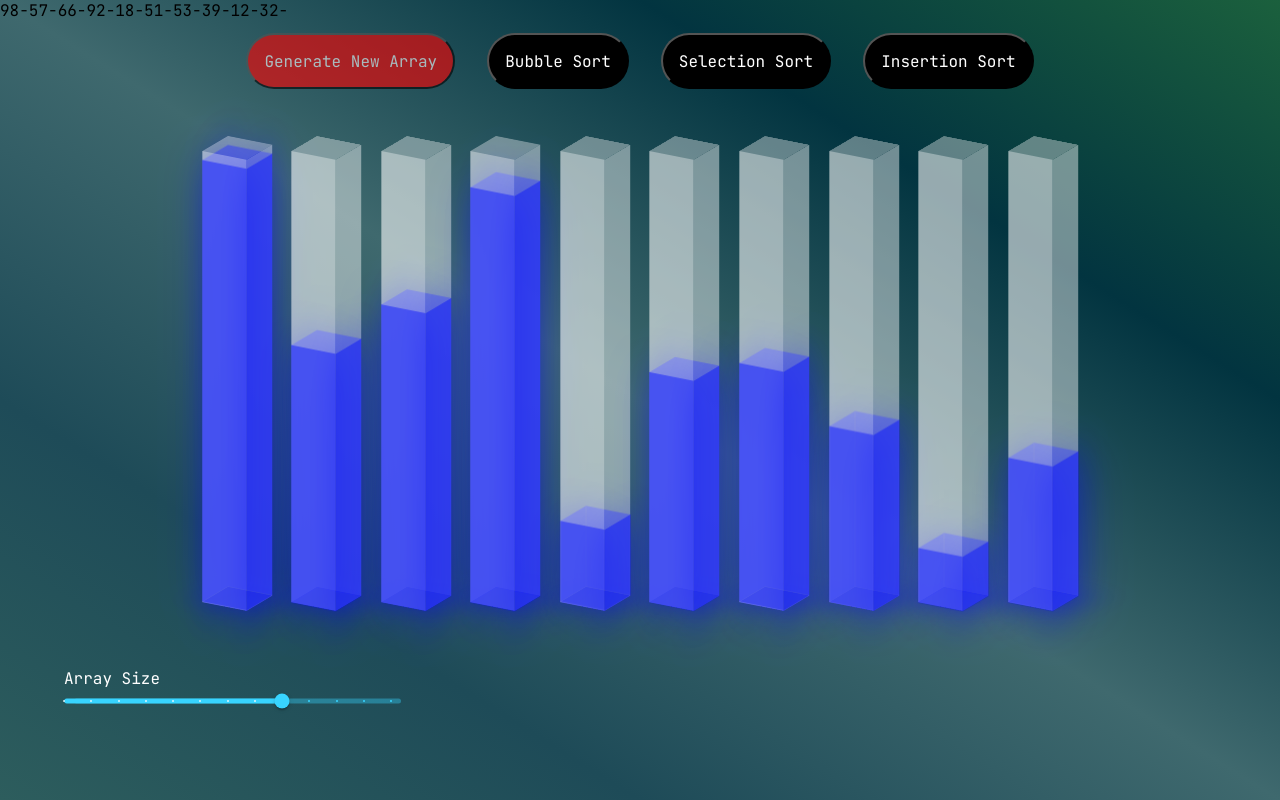
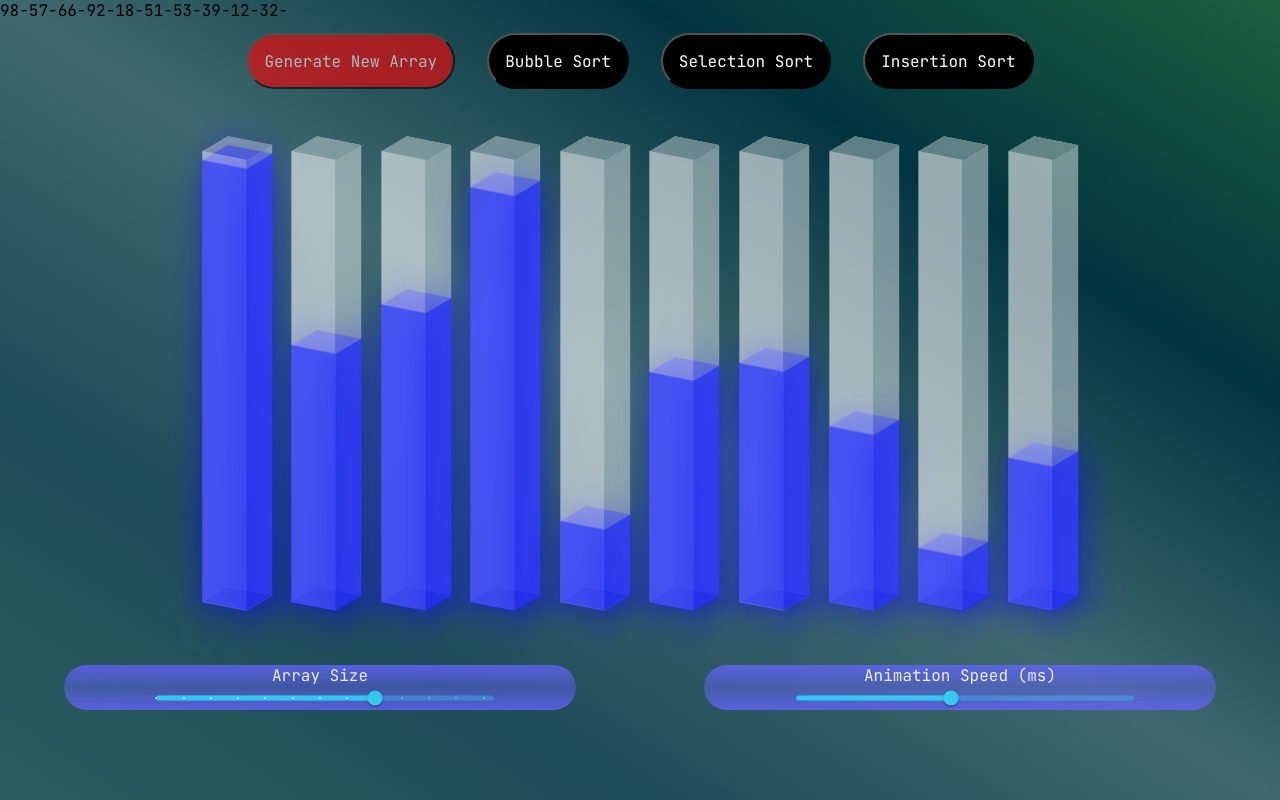
Before and after one commit to BrunoG77/Sorting-Visualizer, a React (Vite) app: page / in a window 1280 px wide. Built offline with nearby package versions, Linux system fonts and the light colour scheme.

Commit message:
Added animation speed slider
Added an animation speed slider similar to the
array slider, this one has the onChange and
onChangeCommitted to update the display value and
update the value sent to the backend when mouse is
lifted.

```diff
--- a/src/SortingVisualizer/Components/Sliders/Sliders.tsx
+++ b/src/SortingVisualizer/Components/Sliders/Sliders.tsx
@@ -1,12 +1,20 @@
 import ArrayBarSlider from "./ArrayBarSlider/ArrayBarSlider";
+import SpeedSlider from "./SpeedSlider/SpeedSlider";
 import "./Sliders.css";
 
 interface SliderProps {
   arrayNumber: number;
   onChangeArrayBarSlider: (event: Event, value: number) => void;
+  animationSpeed: number;
+  onChangeAnimationSpeedSlider: (value: number) => void;
 }
 
-const Slider = ({ arrayNumber, onChangeArrayBarSlider }: SliderProps) => {
+const Slider = ({
+  arrayNumber,
+  onChangeArrayBarSlider,
+  animationSpeed,
+  onChangeAnimationSpeedSlider,
+}: SliderProps) => {
   return (
     <div id="range-slider">
       <div className="column">
@@ -15,6 +23,12 @@ const Slider = ({ arrayNumber, onChangeArrayBarSlider }: SliderProps) => {
           onChangeArrayBarSlider={onChangeArrayBarSlider}
         />
       </div>
+      <div className="column">
+        <SpeedSlider
+          animationSpeed={animationSpeed}
+          onChangeAnimationSpeedSlider={onChangeAnimationSpeedSlider}
+        />
+      </div>
     </div>
   );
 };
--- /dev/null
+++ b/src/SortingVisualizer/Components/Sliders/SpeedSlider/SpeedSlider.css
@@ -0,0 +1,42 @@
+#text-animation-speed {
+    color: white;
+  }
+
+  @media only screen and (max-width: 820px) {
+    #text-animation-speed {
+      font-size: small;
+    }
+  }
+
+  @media only screen and (max-width: 510px) {
+    #text-animation-speed {
+      font-size: x-small;
+    }
+  }
+
+  @media only screen and (max-width: 320px) {
+    #text-animation-speed {
+      font-size: xx-small;
+    }
+  }
+
+  .range-slider-container {
+    width: 100%;
+    margin-bottom: 2%;
+    display: flex;
+    flex-direction: column;
+    justify-content: center;
+    align-items: center;
+    border-radius: 50vh;
+    background-image: linear-gradient(
+      to bottom,
+      rgba(100, 100, 250, 0.9),
+      rgba(100, 100, 250, 0.5),
+      rgba(100, 100, 250, 0.9)
+    );
+    opacity: 0.9;
+  }
+
+  .range-slider-container:hover {
+    opacity: 1;
+  }
--- /dev/null
+++ b/src/SortingVisualizer/Components/Sliders/SpeedSlider/SpeedSlider.tsx
@@ -0,0 +1,65 @@
+import React, { useState } from "react";
+import Slider from "@mui/material/Slider";
+import "./SpeedSlider.css";
+
+interface ArrayBarSliderProps {
+  animationSpeed: number;
+  onChangeAnimationSpeedSlider: (value: number) => void;
+}
+
+const SpeedSlider: React.FC<ArrayBarSliderProps> = ({
+  animationSpeed,
+  onChangeAnimationSpeedSlider,
+}) => {
+  const [displayValue, setDisplayValue] = useState(animationSpeed);
+
+  const handleChange = (_event: Event, newValue: number | number[]) => {
+    // Update the display value for visual feedback
+    setDisplayValue(newValue as number);
+  };
+
+  const handleChangeCommitted = (
+    _event: React.SyntheticEvent | Event,
+    newValue: number | number[]
+  ) => {
+    onChangeAnimationSpeedSlider(newValue as number);
+  };
+
+  return (
+    <div className="range-slider-container">
+      <p id="text-animation-speed">Animation Speed (ms)</p>
+      <Slider
+        id="animationSpeedSlider"
+        min={5}
+        max={100} // Adjust the max value as needed
+        value={displayValue}
+        valueLabelDisplay="auto"
+        onChange={handleChange}
+        onChangeCommitted={handleChangeCommitted}
+        sx={{
+          color: "rgb(56, 212, 255)",
+          width: "60%",
+          padding: "10px",
+          "& .MuiSlider-thumb": {
+            height: 15,
+            width: 15,
+            backgroundColor: "rgb(56, 212, 255)",
+            marginTop: 0,
+            marginLeft: 0,
+            borderRadius: "10px",
+          },
+          "& .MuiSlider-track": {
+            height: 5,
+            borderRadius: 4,
+          },
+          "& .MuiSlider-rail": {
+            height: 5,
+            borderRadius: 4,
+          },
+        }}
+      />
+    </div>
+  );
+};
+
+export default SpeedSlider;
--- a/src/SortingVisualizer/SortingVisualizer.tsx
+++ b/src/SortingVisualizer/SortingVisualizer.tsx
@@ -18,10 +18,16 @@ import "./SortingVisualizer.css";
 export const SortingVisualizerFunctions = () => {
   const [array, setArray] = useState<number[]>([]);
   const [arrayNumber, setNumberOfArrayBars] = useState(10);
+  const [animationSpeed, setAnimationSpeed] = useState(50);
 
   const handleArrayBarSliderChange = (event: Event, value: number) => {
     setNumberOfArrayBars(value as number);
     console.log(`Array Number ${value}| Event: ${event}`);
+  };
+
+  const handleAnimationSpeedSliderChange = (value: number) => {
+    setAnimationSpeed(value as number);
+    console.log(`Speed Number ${value}`);
   };
 
   const randomIntFromInterval = (min: number, max: number) => {
@@ -54,6 +60,8 @@ export const SortingVisualizerFunctions = () => {
     selectionSort,
     arrayNumber,
     handleArrayBarSliderChange,
+    animationSpeed,
+    handleAnimationSpeedSliderChange,
   };
 };
 
@@ -66,6 +74,8 @@ const SortingVisualizer = () => {
     selectionSort,
     arrayNumber,
     handleArrayBarSliderChange,
+    animationSpeed,
+    handleAnimationSpeedSliderChange,
   } = SortingVisualizerFunctions();
 
   return (
@@ -91,6 +101,8 @@ const SortingVisualizer = () => {
       <Slider
         arrayNumber={arrayNumber}
         onChangeArrayBarSlider={handleArrayBarSliderChange}
+        animationSpeed={animationSpeed}
+        onChangeAnimationSpeedSlider={handleAnimationSpeedSliderChange}
       />
     </div>
   );
```
Also changed, not shown: 1 other file (tests, documents, lock files or other folders).
